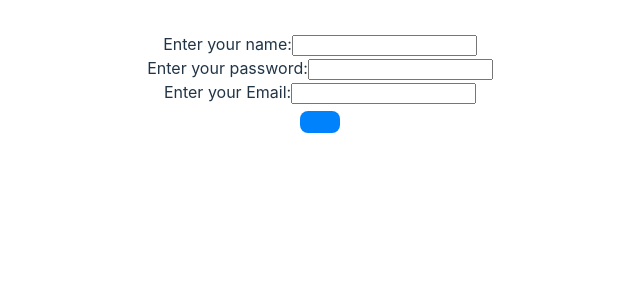
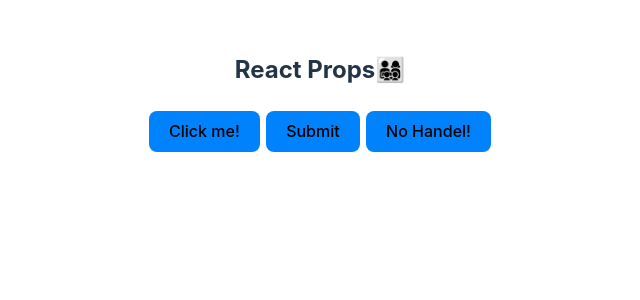
Before and after one commit to SergejL-code/react_52_2_fs_ait, a React (Vite) app: page / in a window 1280 px wide. Shown: the top 300 px of the page, without its empty margins (320-960 px from the left). Built offline with nearby package versions, Linux system fonts and the light colour scheme.

Commit message:
add component MyButton

```diff
--- a/src/App.jsx
+++ b/src/App.jsx
@@ -4,8 +4,8 @@
 //import reactLogo from "./assets/react.svg";
 //import viteLogo from "/vite.svg";
 import "./App.css";
-import Homework03 from "./homework/HM03/Homework03";
-//import Lesson03 from "./lessons/lesson_03/Lesson03";
+//import Homework03 from "./homework/HM03/Homework03";
+import Lesson03 from "./lessons/lesson_03/Lesson03";
 
 //import Homework02 from "./homework/HM02/Homework02";
 //import Homework_01 from "./homework/HM01/Homework_01";
@@ -37,7 +37,7 @@ import Homework03 from "./homework/HM03/Homework03";
 function App() {
   return (
     <div>
-      <Homework03 />
+      <Lesson03 />
     </div>
   );
 }
--- a/src/lessons/lesson_03/Lesson03.jsx
+++ b/src/lessons/lesson_03/Lesson03.jsx
@@ -2,21 +2,30 @@ import MyButton from "../../components/myButton/MyButton";
 import UserCard from "../../components/userCard/UserCard";
 
 function Lesson03() {
-  function sum() {
-    alert(55 + 6);
-  }
-  function open() {
-    window.open("https://de.wikipedia.org/wiki/Wikipedia:Hauptseite");
-  }
+  const handleClick = () => {
+    console.log("Click!");
+  };
+
+  const handleSubmit = () => {
+    alert("Submit");
+  };
   return (
     <div>
       <h2>React Props👨‍👩‍👧‍👦</h2>
+      {/* Вызов компонента */}
       {/* <UserCard name={"Peter"} age={35} hobby={"hiking"} />
       <UserCard name={"Rosa"} age={40} hobby={"diving"} />
       <UserCard name={"Anton"} age={28} /> */}
 
-      <MyButton text={"Berechnen"} funk={sum} />
-      <MyButton text={"Open"} funk={open} />
+      <MyButton func={handleClick} text={"Click me!"} type={"button"} />
+      <MyButton func={handleSubmit} text={"Submit"} type={"submit"} />
+
+      {/* Пример передачи небольшой функций внутри тега вызова без прописного в теле  */}
+      <MyButton
+        func={() => alert("👌 No Handle")}
+        text={"No Handel!"}
+        type={"submit"}
+      />
     </div>
   );
 }
```
